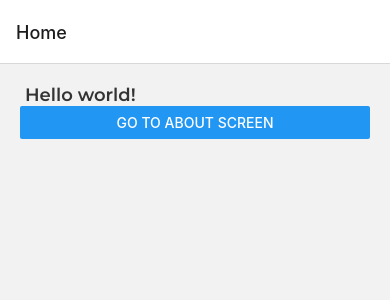
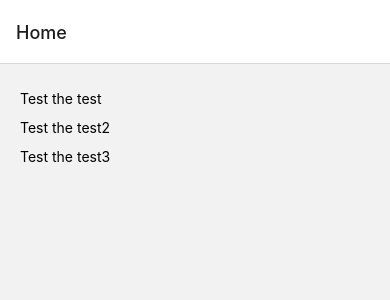
Before and after one commit to Sambalicious/native-boilerplate, a React Native app: screen / in a window 390 px wide. Shown: the top 300 px of the page. Built offline with nearby package versions, Linux system fonts and the light colour scheme.

Commit message:
clean up the routes

```diff
--- a/App.tsx
+++ b/App.tsx
@@ -1,10 +1,7 @@
-import { NavigationContainer } from "@react-navigation/native";
 import { createNativeStackNavigator } from "@react-navigation/native-stack";
 import { useFonts } from "expo-font";
 import { StatusBar } from "expo-status-bar";
-import About from "./screens/About";
-import Home from "./screens/Home";
-import ReviewDetails from "./screens/ReviewDetails";
+import RootNavigator from "./routes/rootNavigator";
 import { RootStackParamList } from "./types";
 
 const Stack = createNativeStackNavigator<RootStackParamList>();
@@ -22,13 +19,9 @@ export default function App() {
     return null;
   }
   return (
-    <NavigationContainer>
+    <>
       <StatusBar style="light" />
-      <Stack.Navigator initialRouteName="Home">
-        <Stack.Screen component={Home} name="Home" />
-        <Stack.Screen component={About} name="About" />
-        <Stack.Screen component={ReviewDetails} name="Details" />
-      </Stack.Navigator>
-    </NavigationContainer>
+      <RootNavigator />
+    </>
   );
 }
--- /dev/null
+++ b/routes/homeStackNavigator.tsx
@@ -0,0 +1,17 @@
+import { createNativeStackNavigator } from "@react-navigation/native-stack";
+import HomeScreen from "../screens/Home";
+import DetailsScreen from "../screens/ReviewDetails";
+import { RootStackParamList } from "../types";
+
+const HomeStack = createNativeStackNavigator<RootStackParamList>();
+
+const HomeStackNavigator = () => {
+  return (
+    <HomeStack.Navigator>
+      <HomeStack.Screen name="Home" component={HomeScreen} />
+      <HomeStack.Screen name="Details" component={DetailsScreen} />
+    </HomeStack.Navigator>
+  );
+};
+
+export default HomeStackNavigator;
--- /dev/null
+++ b/routes/rootNavigator.tsx
@@ -0,0 +1,13 @@
+import { NavigationContainer } from "@react-navigation/native";
+
+import HomeStackNavigator from "./homeStackNavigator";
+
+const RootNavigator = () => {
+  return (
+    <NavigationContainer>
+      <HomeStackNavigator />
+    </NavigationContainer>
+  );
+};
+
+export default RootNavigator;
--- a/screens/Home.tsx
+++ b/screens/Home.tsx
@@ -1,30 +1,40 @@
+import { useNavigation } from "@react-navigation/native";
 import { NativeStackScreenProps } from "@react-navigation/native-stack";
-import { Button, Text, View } from "react-native";
+import { useState } from "react";
+import {
+  FlatList,
+  StyleSheet,
+  Text,
+  TouchableOpacity,
+  View,
+} from "react-native";
+import { review } from "../shared/dummy";
 import { globalStyles } from "../styles/global";
-import { RootStackParamList } from "../types";
+import { RootStackParamList, TReview } from "../types";
 
 type HomeProps = NativeStackScreenProps<RootStackParamList, "Home">;
-const Home = ({ navigation, route }: HomeProps) => {
-  const handleOnPress = () => {
-    navigation.navigate("About");
+const Home = ({ route }: HomeProps) => {
+  const navigation = useNavigation();
+  const [allReviews, setAllReviews] = useState(review);
+  const handleOnPress = (item: TReview) => {
+    navigation.navigate("Details", { item });
   };
   return (
     <View style={globalStyles.container}>
-      <Text style={globalStyles.titleText}> Hello world!</Text>
-      <Button title="Go to About screen" onPress={handleOnPress} />
+      <FlatList
+        data={allReviews}
+        renderItem={({ item }) => (
+          <TouchableOpacity onPress={() => handleOnPress(item)}>
+            <Text style={styles.item}>{item.title} </Text>
+          </TouchableOpacity>
+        )}
+      />
     </View>
   );
 };
 
 export default Home;
 
-// const styles = StyleSheet.create({
-//   container: {
-//     flex: 1,
-//     padding: 24,
-//   },
-//   titleText: {
-//     fontFamily: "Montserrat-Semibold",
-//     fontSize: 18,
-//   },
-// });
+const styles = StyleSheet.create({
+  item: { marginVertical: 6 },
+});
--- /dev/null
+++ b/shared/dummy.ts
@@ -0,0 +1,7 @@
+import { TReview } from "../types";
+
+export const review: TReview[] = [
+  { title: "Test the test", rating: 5, id: 1, body: "lorem ipsum dolor" },
+  { title: "Test the test2", rating: 4, body: "lorem ipsum dolor", id: 2 },
+  { title: "Test the test3", id: 3, body: "lorem ipsum dolor", rating: 3 },
+];
```
Also changed, not shown: routes/homeStack.ts (deleted, +0 -15 lines), types/index.ts (+8 -1 lines).
